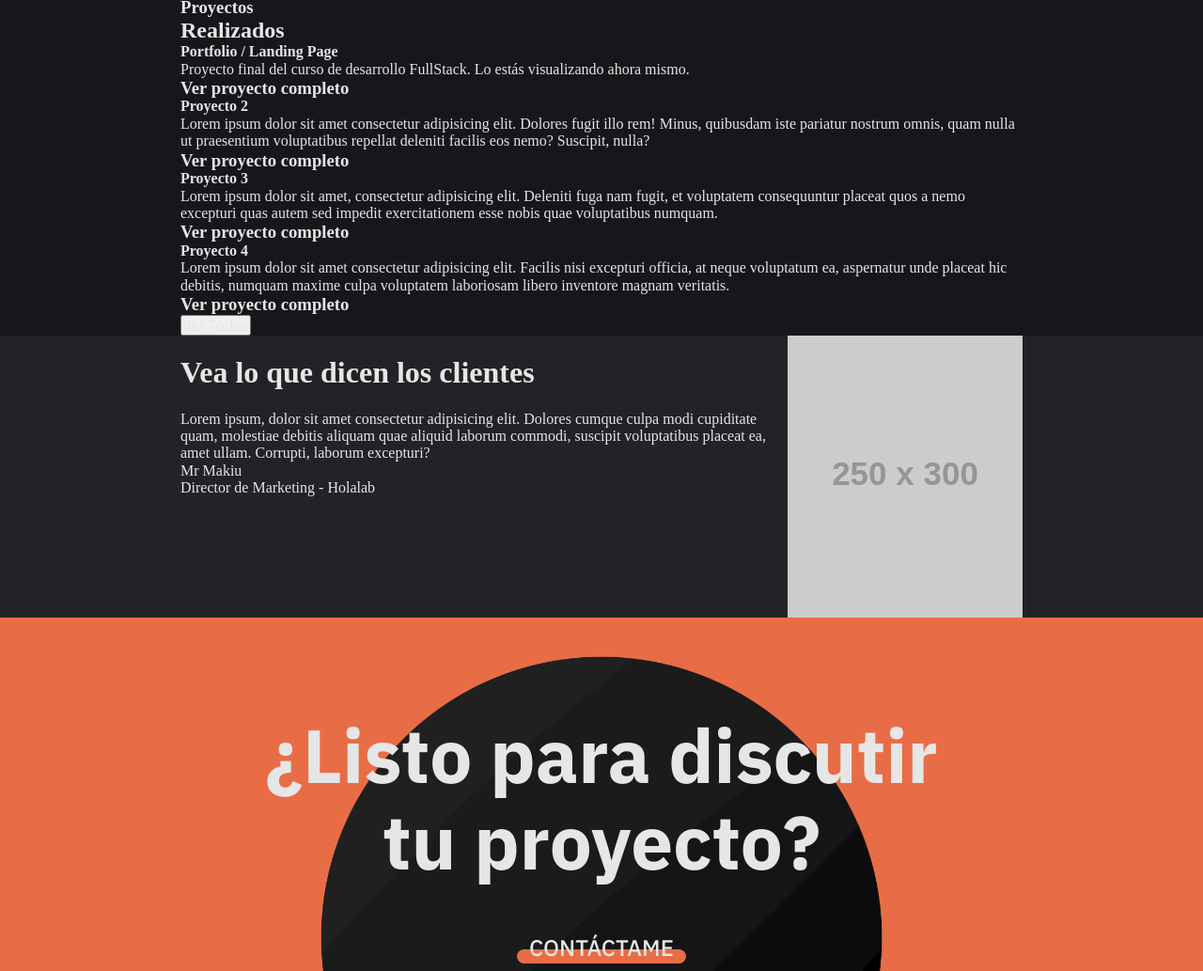
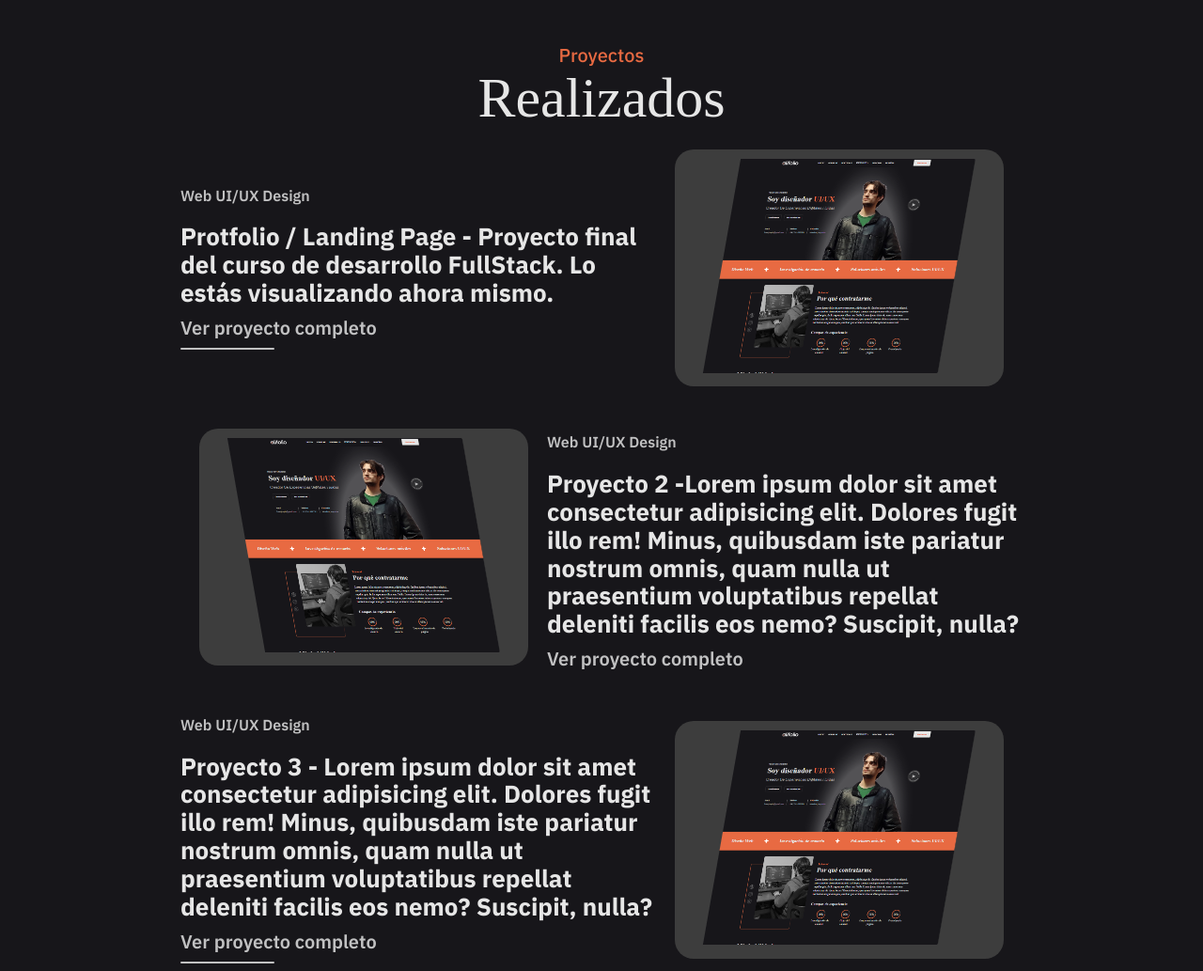
Before and after one commit to L-LopezMartin/TP-Final-Portfolio, a plain HTML site: page index.html in a window 1280 px wide. Shown: the part 2921-3954 px from the top of the page at 94% size. Drawn offline with nearby package versions, Linux system fonts and the light colour scheme; placeholder pictures from the web are drawn by us.

Commit message:
9/10 secciones en estilos de CSS(Projects Made)

```diff
--- a/css/styles.css
+++ b/css/styles.css
@@ -464,6 +464,100 @@ article img{
 /*#endregion */
 
 /*#region Projects made*/
+.projectsMade{
+    background-color: var(--bkg_c1);
+    display: flex;
+    flex-direction: column;
+    align-items: center;
+    padding-top: 50px;
+    padding-bottom: 50px;
+}
+.projectsMade h3{
+    color: var(--font_c3);
+    font-size: 20px;
+    font-weight: 500;
+    font-family: 'IBM Plex Sans';
+}
+.projectsMade h2{
+    color: var(--font_c1);
+    font-size: 60px;
+    font-weight: 500;
+}
+
+.project{
+    display: flex;
+    flex-direction: row;
+    align-items: center;
+}
+.pInfo{
+    display: flex;
+    flex-direction: column;
+    padding: 20px 0;
+}
+.pInfo h4{
+    color: var(--font_c2);
+    font-size: 16px;
+    font-family: 'IBM Plex Sans';
+    font-weight: 600;
+    margin: 10px 0;
+}
+.pInfo p{
+    color: var(--font_c1);
+    font-size: 26px;
+    font-family: 'IBM Plex Sans';
+    font-weight: 700;
+    margin: 10px 0;
+}
+.pInfo h3{
+    color: var(--font_c2);
+    font-size: 20px;
+    font-family: 'IBM Plex Sans';
+    font-weight: 600;
+    text-decoration: none;
+}
+.pInfo hr{
+    background-color: var(--font_c2);
+    width: 100px;
+    height: 2px;
+    margin: 10px 0;
+}
+.pImageR{
+    padding: 10px 50px;
+    background-color: rgb(61, 61, 61);
+    border-radius: 20px;
+    margin: 20px;
+}
+.pImageR img{
+    width: 250px;
+    transform: skewX(-10deg);
+}
+.pImageL{
+    padding: 10px 50px;
+    background-color: rgb(61, 61, 61);
+    border-radius: 20px;
+    margin: 20px;
+}
+.pImageL img{
+    width: 250px;
+    transform: skewX(10deg);
+}
+
+.projectsMade button{
+    width: 130px;
+    height: 40px;
+    background-color: var(--bkg_c1);
+    border: 1px var(--contrast_c1) solid;
+    border-radius: 5px;
+    color: var(--font_c1);
+    font-size: 16px;
+    font-family: 'IBM Plex Sans';
+    font-weight: 600;
+    margin-top: 20px;
+}
+.projectsMade button:hover{
+    background-color: var(--hover_c1);
+    border-color: var(--hover_c1);
+}
 /*#endregion*/
 
 /*#region Client reviews*/
--- a/index.html
+++ b/index.html
@@ -245,38 +245,60 @@
         <!-- Fin How I work -->
 
         <!-- Projects made -->
-        <section class="bkgColor1">
+        <section class="projectsMade">
             <h3>Proyectos</h3>
             <h2>Realizados</h2>
-            <div>
+
             <!-- Proyecto 1 -->
-                <div>
-                    <h4>Portfolio / Landing Page</h4>
-                    <p> Proyecto final del curso de desarrollo FullStack. Lo estás visualizando ahora mismo.</p>
+            <div class="project">
+                <div class="pInfo">
+                    <h4>Web UI/UX Design</h4>
+                    <p> Protfolio / Landing Page - Proyecto final del curso de desarrollo FullStack. Lo estás visualizando ahora mismo.</p>
                     <h3>Ver proyecto completo</h3>
+                    <hr>
+                </div>
+                <div class="pImageR">
+                    <img src="img/Proyecto1.png" alt="">
+                </div>
             </div>
 
             <!-- Proyecto 2 -->
-                <div>
-                    <h4>Proyecto 2</h4>
-                    <p> Lorem ipsum dolor sit amet consectetur adipisicing elit. Dolores fugit illo rem! Minus, quibusdam iste pariatur nostrum omnis, quam nulla ut praesentium voluptatibus repellat deleniti facilis eos nemo? Suscipit, nulla?</p>
+            <div class="project">
+                <div class="pImageL">
+                    <img src="img/Proyecto1.png" alt="">
+                </div>
+                <div class="pInfo">
+                    <h4>Web UI/UX Design</h4>
+                    <p> Proyecto 2 -Lorem ipsum dolor sit amet consectetur adipisicing elit. Dolores fugit illo rem! Minus, quibusdam iste pariatur nostrum omnis, quam nulla ut praesentium voluptatibus repellat deleniti facilis eos nemo? Suscipit, nulla?</p>
                     <h3>Ver proyecto completo</h3>
+                </div>
             </div>
 
             <!-- Proyecto 3 -->
-                <div>
-                    <h4>Proyecto 3</h4>
-                    <p> Lorem ipsum dolor sit amet, consectetur adipisicing elit. Deleniti fuga nam fugit, et voluptatem consequuntur placeat quos a nemo excepturi quas autem sed impedit exercitationem esse nobis quae voluptatibus numquam.</p>
+            <div class="project">
+                <div class="pInfo">
+                    <h4>Web UI/UX Design</h4>
+                    <p> Proyecto 3 - Lorem ipsum dolor sit amet consectetur adipisicing elit. Dolores fugit illo rem! Minus, quibusdam iste pariatur nostrum omnis, quam nulla ut praesentium voluptatibus repellat deleniti facilis eos nemo? Suscipit, nulla?</p>
                     <h3>Ver proyecto completo</h3>
+                    <hr>
+                </div>
+                <div class="pImageR">
+                    <img src="img/Proyecto1.png" alt="">
+                </div>
             </div>
 
             <!-- Proyecto 4 -->
-                <div>
-                    <h4>Proyecto 4</h4>
-                    <p> Lorem ipsum dolor sit amet consectetur adipisicing elit. Facilis nisi excepturi officia, at neque voluptatum ea, aspernatur unde placeat hic debitis, numquam maxime culpa voluptatem laboriosam libero inventore magnam veritatis.</p>
+            <div class="project">
+                <div class="pImageL">
+                    <img src="img/Proyecto1.png" alt="">
+                </div>
+                <div class="pInfo">
+                    <h4>Web UI/UX Design</h4>
+                    <p> Proyecto 4 - Lorem ipsum dolor sit amet consectetur adipisicing elit. Dolores fugit illo rem! Minus, quibusdam iste pariatur nostrum omnis, quam nulla ut praesentium voluptatibus repellat deleniti facilis eos nemo? Suscipit, nulla?</p>
                     <h3>Ver proyecto completo</h3>
                 </div>
             </div>
+
             <button> Ver Todos</button>
         </section>
         <!-- Fin Projects made -->
```
Also changed, not shown: img/Proyecto1.png (added). Lines whose indentation alone changed are shown as unchanged.
